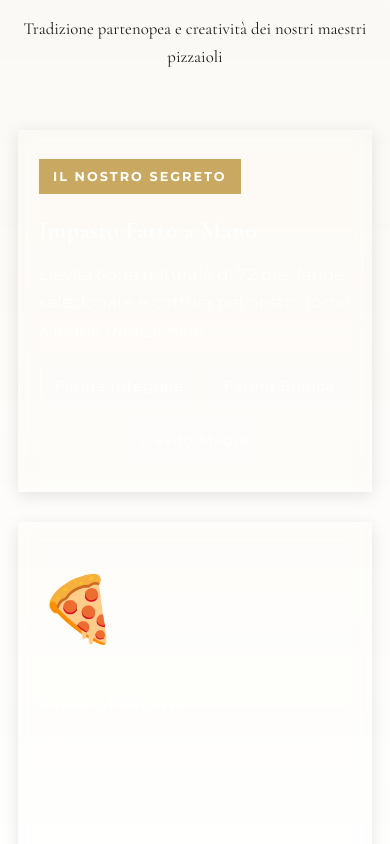
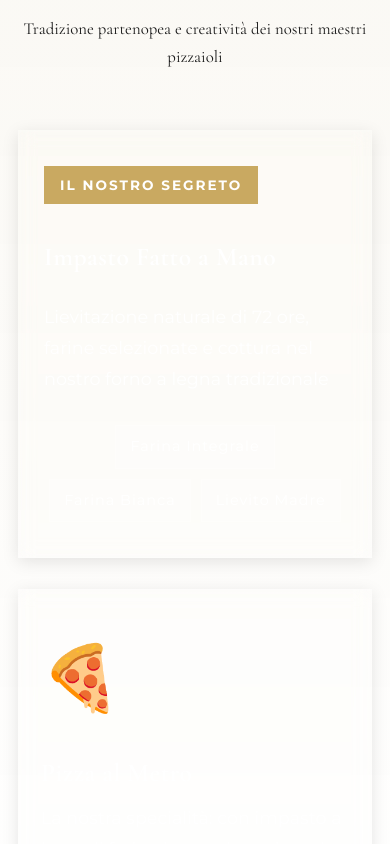
Before and after one commit to AyoubMahfoud/pizzeriacentro, a React (Vite) app: page / in a window 390 px wide. Shown: the part 4680-5524 px from the top of the page. Built offline with nearby package versions, Linux system fonts and the light colour scheme; a web font is replaced by a local one.

Commit message:
chore: save local edits

```diff
--- a/src/modern-structure.css
+++ b/src/modern-structure.css
@@ -2336,24 +2336,38 @@
   }
 
   .showcase-box {
-    padding: 28px 20px;
+    padding: 30px 22px;
     min-height: auto;
   }
 
+  .large-box {
+    padding: 35px 25px;
+  }
+
+  .box-content {
+    width: 100%;
+    display: flex;
+    flex-direction: column;
+    gap: 15px;
+  }
+
   .box-title {
-    font-size: 1.5rem;
+    font-size: 1.6rem;
     margin-bottom: 12px;
     line-height: 1.4;
   }
 
   .box-description {
-    font-size: 1.05rem;
-    line-height: 1.7;
+    font-size: 1.1rem;
+    line-height: 1.75;
+    margin-bottom: 15px;
   }
 
   .box-badge {
-    font-size: 0.8rem;
-    padding: 6px 14px;
+    font-size: 0.85rem;
+    padding: 7px 16px;
+    display: inline-block;
+    width: fit-content;
   }
 
   .box-features {
@@ -2773,22 +2787,33 @@
 
   /* Pizzeria */
   .showcase-box {
-    padding: 25px 18px;
+    padding: 28px 20px;
+  }
+
+  .large-box {
+    padding: 32px 22px;
+  }
+
+  .box-content {
+    width: 100%;
+    gap: 12px;
   }
 
   .box-title {
-    font-size: 1.35rem;
-    line-height: 1.4;
+    font-size: 1.4rem;
+    line-height: 1.45;
+    margin-bottom: 10px;
   }
 
   .box-description {
-    font-size: 1rem;
-    line-height: 1.7;
+    font-size: 1.05rem;
+    line-height: 1.75;
+    margin-bottom: 12px;
   }
 
   .box-badge {
-    font-size: 0.75rem;
-    padding: 5px 12px;
+    font-size: 0.8rem;
+    padding: 6px 14px;
   }
 
   .box-features {
```
